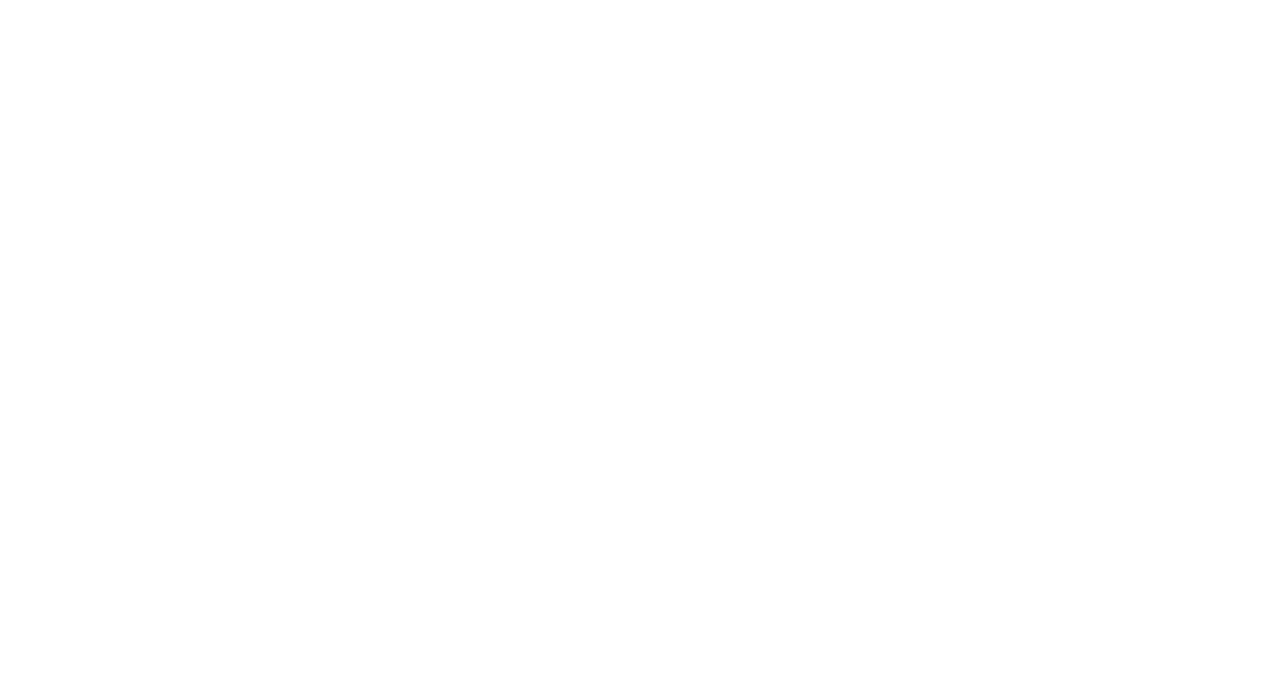
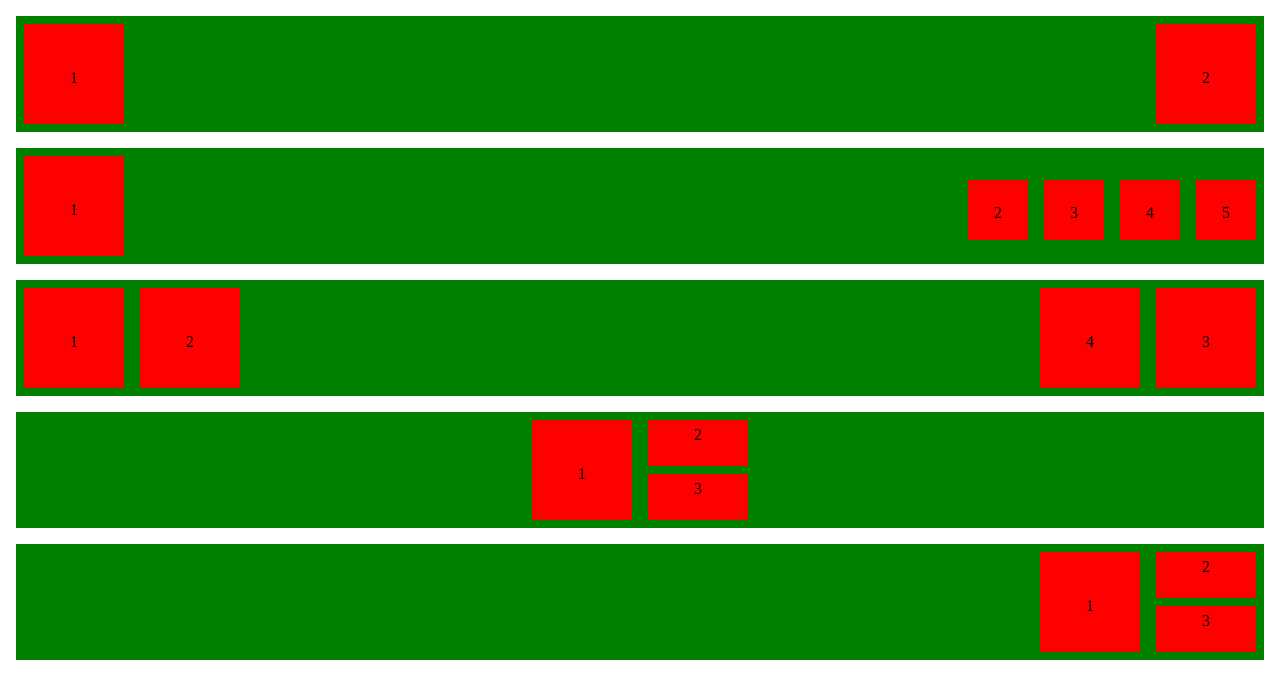
Before and after one commit to NaumVlad/dz9, a plain HTML site: page index.html in a window 1280 px wide. Drawn offline with Linux system fonts and the light colour scheme.

Commit message:
5 blocks

```diff
--- a/index.html
+++ b/index.html
@@ -5,11 +5,52 @@
   <meta charset="UTF-8">
   <meta http-equiv="X-UA-Compatible" content="IE=edge">
   <meta name="viewport" content="width=device-width, initial-scale=1.0">
-  <title>Document</title>
+  <link rel="stylesheet" href="style.css">
+  <title>Float</title>
 </head>
 
 <body>
+  <header class="conteiner">
+    <div class="item1">1</div>
+    <div class="item2">2</div>
+  </header>
 
+  <main class="conteiner">
+    <div class="item3">1</div>
+    <div class="block">
+      <div class="item4">2</div>
+      <div class="item4">3</div>
+      <div class="item4">4</div>
+      <div class="item4">5</div>
+    </div>
+  </main>
+
+  <aside class="conteiner">
+    <div class="item5">1</div>
+    <div class="item5">2</div>
+    <div class="item6">3</div>
+    <div class="item6">4</div>
+  </aside>
+
+  <aside class="conteiner">
+    <div class="block1">
+      <div class="item7">1</div>
+      <div class="block2">
+        <div class="item8">2</div>
+        <div class="item8">3</div>
+      </div>
+    </div>
+  </aside>
+
+  <footer class="conteiner">
+    <div class="block3">
+      <div class="item9">1</div>
+      <div class="block4">
+        <div class="item10">2</div>
+        <div class="item10">3</div>
+      </div>
+    </div>
+  </footer>
 </body>
 
 </html>
--- a/style.css
+++ b/style.css
@@ -0,0 +1,124 @@
+* {
+  box-sizing: border-box;
+  margin: 0;
+}
+
+body {
+  text-align: center;
+}
+
+.conteiner {
+  background-color: green;
+  width: calc(100vw - 32px);
+  margin: 16px;
+  padding-bottom: 116px;
+}
+
+.item1 {
+  background-color: red;
+  width: 100px;
+  height: 100px;
+  margin: 0.5em;
+  padding-top: 2.8em;
+  float: left;
+}
+
+.item2 {
+  background-color: red;
+  width: 100px;
+  height: 100px;
+  margin: 0.5em;
+  padding-top: 2.8em;
+  float: right;
+}
+
+.item3 {
+  background-color: red;
+  width: 100px;
+  height: 100px;
+  margin: 0.5em 0.5em 0.5em 0.5em;
+  padding-top: 2.8em;
+  float: left;
+}
+
+.block {
+  float: right;
+}
+
+.item4 {
+  background-color: red;
+  width: 60px;
+  height: 60px;
+  margin: 2em 0.5em 0.5em 0.5em;
+  padding-top: 1.5em;
+  float: left;
+}
+
+.item5 {
+  background-color: red;
+  width: 100px;
+  height: 100px;
+  margin: 0.5em;
+  padding-top: 2.8em;
+  float: left;
+}
+
+.item6 {
+  background-color: red;
+  width: 100px;
+  height: 100px;
+  margin: 0.5em;
+  padding-top: 2.8em;
+  float: right;
+}
+
+.block1 {
+  width: 232px;
+  margin: 0 auto;
+}
+
+.item7 {
+  background-color: red;
+  width: 100px;
+  height: 100px;
+  margin: 0.5em;
+  padding-top: 2.8em;
+  float: left;
+}
+
+.block2 {
+  float: left;
+}
+
+.item8 {
+  background-color: red;
+  width: 100px;
+  height: 46px;
+  margin: 0.5em;
+  padding-top: 0.4em;
+}
+
+.block3 {
+  float: right;
+}
+
+.item9 {
+  background-color: red;
+  width: 100px;
+  height: 100px;
+  margin: 0.5em;
+  padding-top: 2.8em;
+  float: left;
+}
+
+.block4 {
+  float: left;
+}
+
+.item10 {
+  background-color: red;
+  width: 100px;
+  height: 46px;
+  margin: 0.5em;
+  padding-top: 0.4em;
+}
```
